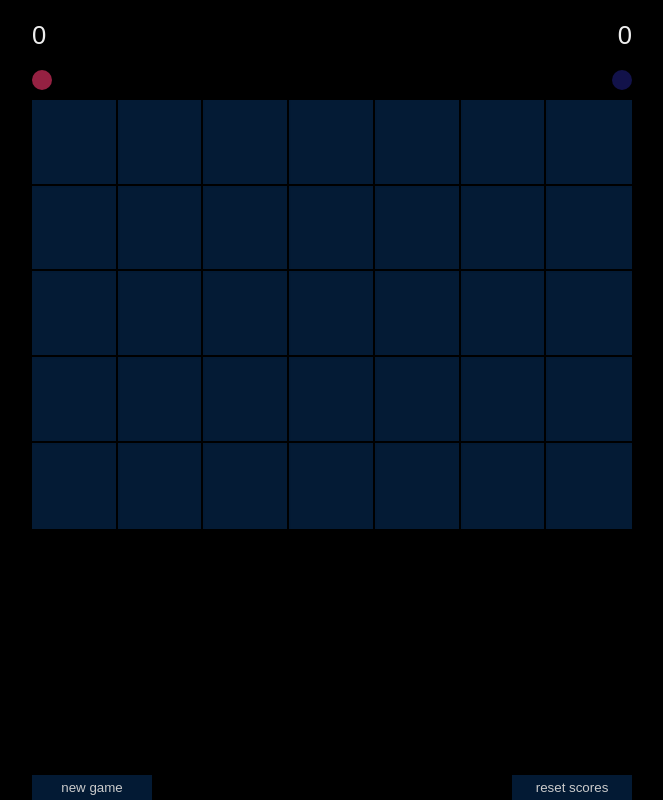
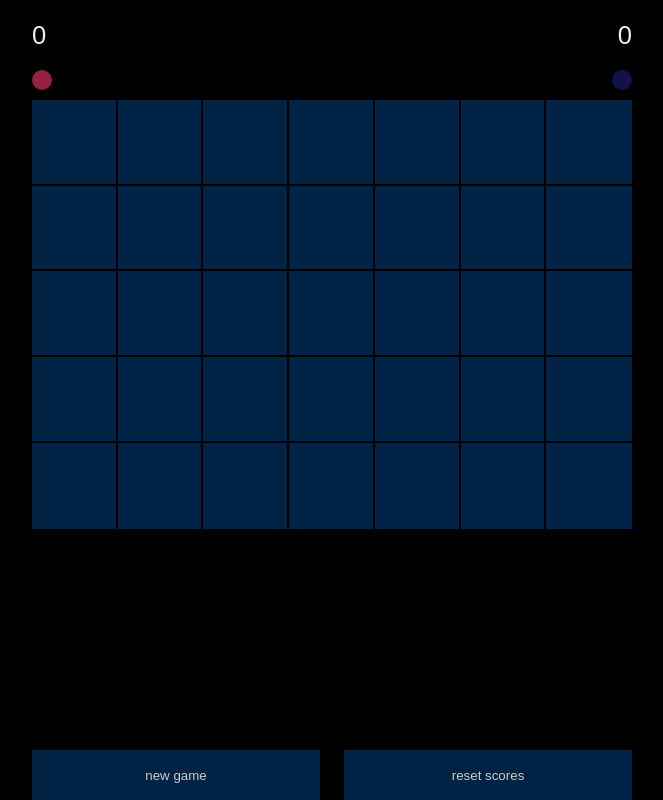
Before and after one commit to benjaminrshill/ji, a plain HTML site: page index.html in a window 1280 px wide. Shown: the whole page, without its empty margins (308-971 px from the left). Drawn offline with Linux system fonts and the light colour scheme.

Commit message:
minor style edit

```diff
--- a/play.js
+++ b/play.js
@@ -56,6 +56,7 @@ function newGame() {
     } else {
         document.querySelector('.indicator.player1').classList.add('hidden');
         document.querySelector('.indicator.player2').classList.remove('hidden');
+        computerPlays();
     }
 }
 
--- a/style.css
+++ b/style.css
@@ -5,6 +5,7 @@ html {
     --width: 75vmin;
     --player-color-1: #952142;
     --player-color-2: #2d2dba;
+    --style-color: rgba(0, 70, 137, 0.5);
     font-family: sans-serif;
     font-size: 2vmax;
     text-align: center;
@@ -49,11 +50,12 @@ body {
 
 .control {
     appearance: none;
-    min-width: 20%;
+    width: 48%;
+    height: 50px;
     margin: 0;
     padding: 5px 10px;
     color: #ccc;
-    background: rgba(7, 53, 104, 0.5);
+    background: var(--style-color);
     border: 0;
 }
 
@@ -77,7 +79,7 @@ main {
     width: var(--pocket-width);
     height: var(--pocket-width);
     outline: 2px solid #000;
-    background: rgba(7, 53, 104, 0.5);
+    background: var(--style-color);
 }
 
 .token {
```
